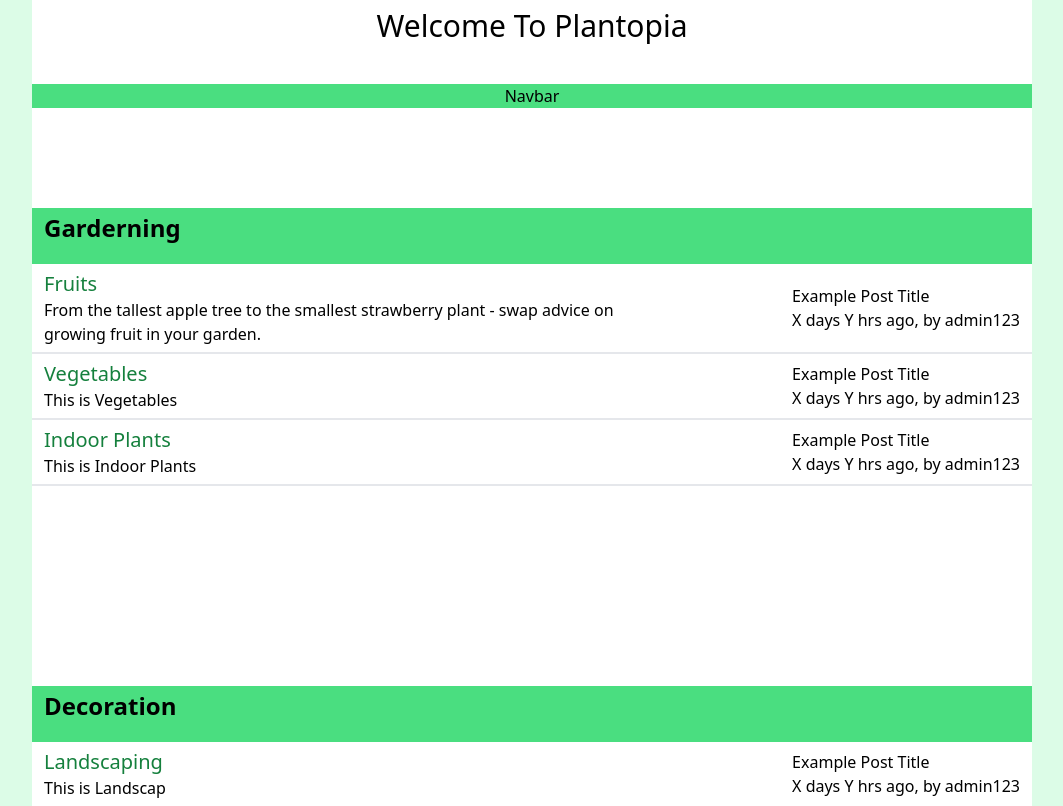
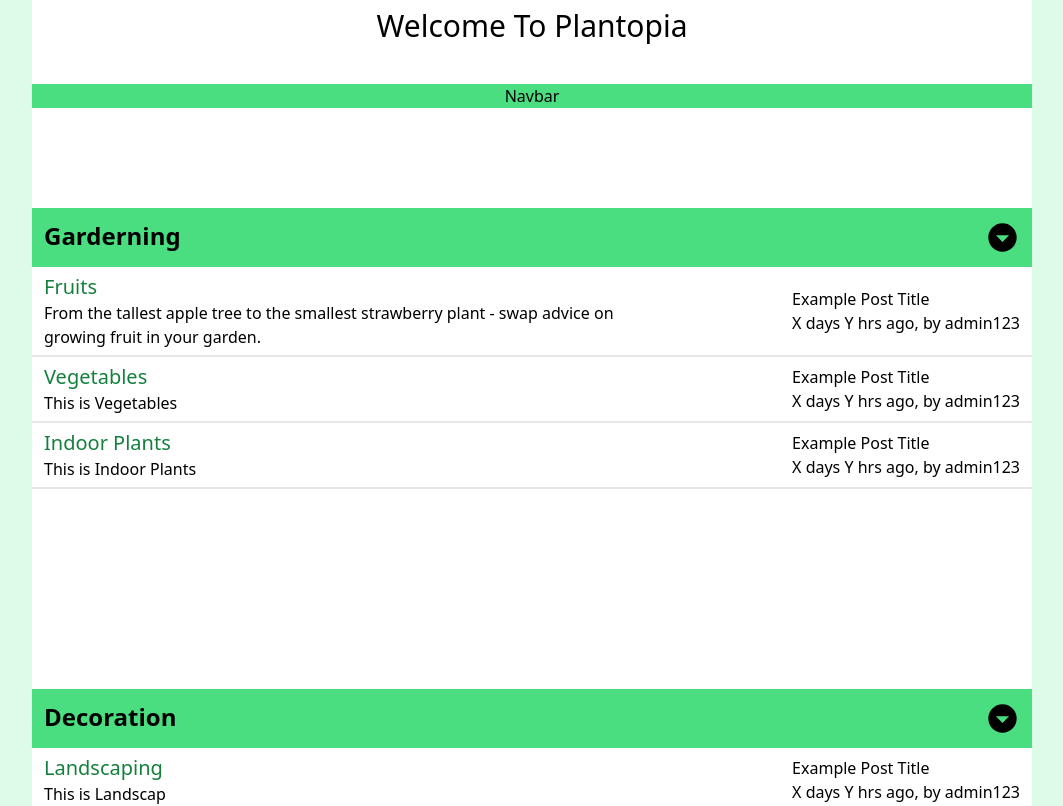
Before and after one commit to Apzure/Plant-Forum, a React (Create React App) app: page / in a window 1280 px wide. Shown: the top 806 px of the page, without its empty margins (108-1171 px from the left). Built offline with nearby package versions, Linux system fonts and the light colour scheme.

Commit message:
CatMenu Collapse Feature

```diff
--- a/src/components/Category.js
+++ b/src/components/Category.js
@@ -1,13 +1,14 @@
 import { Link } from "react-router-dom";
+import { useState } from "react";
 import Topic from "./Topic";
+import {IoMdArrowDropdownCircle, IoMdArrowDroprightCircle } from  "react-icons/io";
 
 function Category({title, topics}) {
     const CategoryTitle =
-                        <div className = 'bg-green-400  pl-3 pb-5 pt-1'>
-                            <Link to = {title} className='font-bold text-2xl hover:underline'>
-                                {title}
-                            </Link>
-                        </div>
+                        <Link to = {title} className='font-bold text-2xl hover:underline'>
+                            {title}
+                        </Link>
+
 
     const ListOfTopics = topics.map(topic => { // Creating a <Topic/> for each topic
         return (
@@ -16,14 +17,23 @@ function Category({title, topics}) {
         )
     });
 
+    const [isExpanded, setExpanded] = useState(true);
+    const Icon = isExpanded ? <IoMdArrowDropdownCircle size={35} /> : <IoMdArrowDroprightCircle size={35} />;
+    const handleClick = () => setExpanded(!isExpanded);
+
+
     return (
         <div>
-            <div>
-                {CategoryTitle}
-                {ListOfTopics}
+            <div className="flex place-content-between bg-green-400 p-3">
+                <div>
+                    {CategoryTitle}
+                </div>
+                <div onClick={handleClick}>
+                    {Icon}
+                </div>
             </div>
+            {isExpanded && ListOfTopics}  {/* ListOfTopics only displayed when IsExpanded is True */}
         </div>
-
     );
 }
 
```
